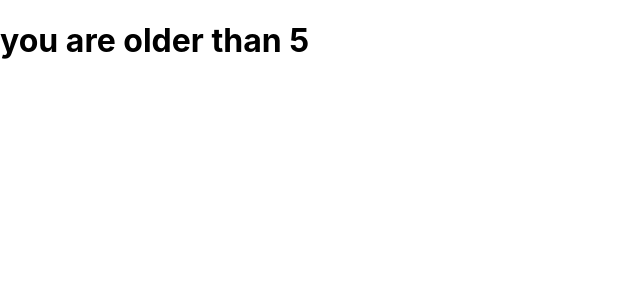
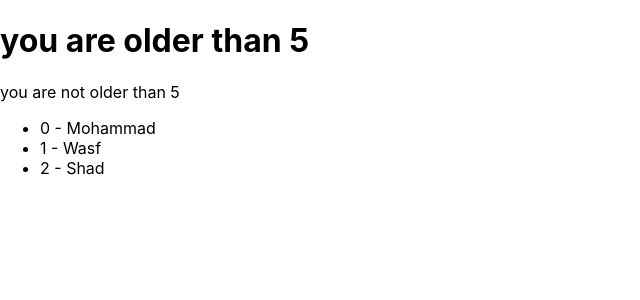
Before and after one commit to mohammadimad/ReactJS, a React (Create React App) app: page / in a window 1280 px wide. Shown: the top 300 px of the page, without its empty margins (0-640 px from the left). Built offline with nearby package versions, Linux system fonts and the light colour scheme.

Commit message:
Aadd file Mohammad

```diff
--- a/src/App.js
+++ b/src/App.js
@@ -1,22 +1,36 @@
 import React, { Component } from 'react';
 
+ function AgeComponent(props) {
+  let ageTemplate = '';
+  if(props.age > 5) {
+    ageTemplate = <h1>you are older than 5</h1>
+  } else {
+     ageTemplate = <p>you are not older than 5</p>
+   }
+   return ageTemplate;
+ }
+ function UserList(props) {
+   const users = props.users;
+   return ( <ul>
+    {users.map((user, index) => <li key={user.id}>{index} - {user.name}</li>)}
+  </ul>);
+ }
 class App extends Component {
   render() {
     const age = 10;
-    let ageTemplate = '';
-    let user = [
-      {id: 1, name: 'Mohammad', age: age}
-    ]
-    if(age > 5) {
-      ageTemplate = <h1>you are older than 5</h1>
-    } else {
-       ageTemplate = <p>you are not older than 5</p>
-    }
+    let users = [
+      {id: 1, name: 'Mohammad', age: 16},
+      {id: 2, name: 'Wasf', age: 34},
+      {id: 3, name: 'Shad', age: 24},
+    ];
+
     return (
       <div className="App">
-      {ageTemplate}
+      <AgeComponent age={age} />
+      <AgeComponent age={3} />
+      <UserList users={users}/>
     </div>
-  );
-}
-}
+    );
+  }
+ }
 export default App;
```
Also changed, not shown: 1 other file (tests, documents, lock files or other folders).
